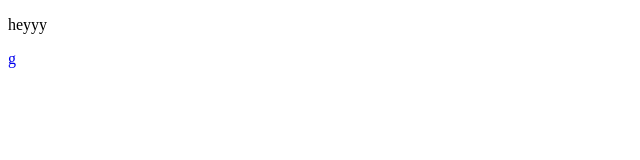
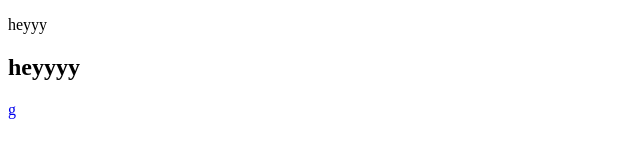
Before and after one commit to paturuprathapreddy/practicee, a plain HTML site: page index.html in a window 1280 px wide. Shown: the whole page, without its empty margins (0-640 px from the left). Drawn offline with Linux system fonts and the light colour scheme.

Commit message:
Update index.html

```diff
--- a/index.html
+++ b/index.html
@@ -8,6 +8,7 @@
 </head>
 <body>
     <p>heyyy</p>
+    <h2>heyyyy</h2>
     <a href="goggle.com">g</a>
     <script src="script.js"></script>
 </body>
```
